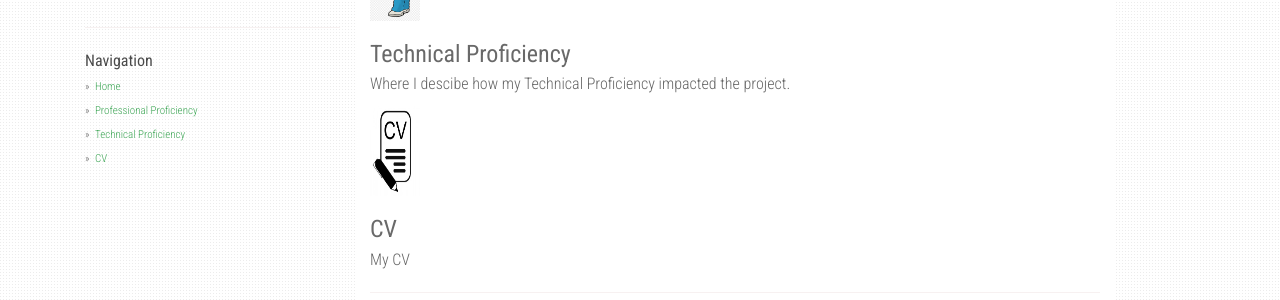
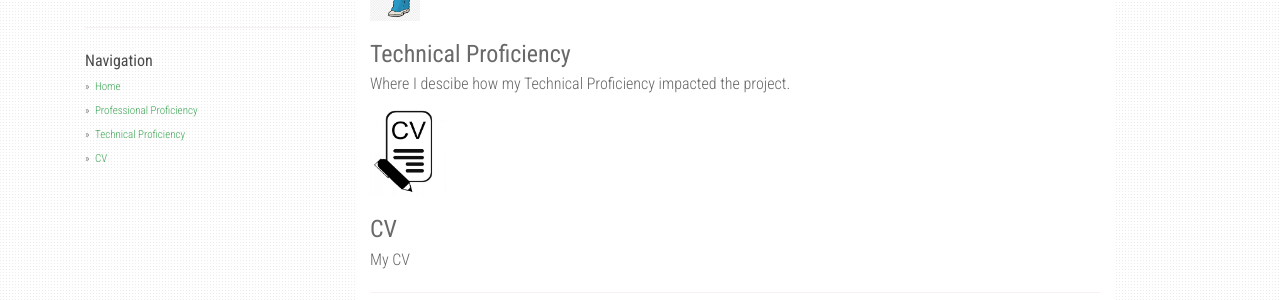
Before and after one commit to jimmayx/SoftwarePortfolio, a Jekyll site: the page built from index.html, in a window 1280 px wide. Shown: the part 334-634 px from the top of the page. Built offline with Jekyll 4.4.1, drawn with Linux system fonts in a browser that asks for light colours; nearby versions of some CDN libraries; library files that are not in the unit come from our copies; the list of posts is cut into pages by our own code.

Commit message:
Update index.html

```diff
--- a/index.html
+++ b/index.html
@@ -33,7 +33,7 @@ layout: default
 							<div class="6u">
 
 								<section>
-									<a href="Josh Sim CV.pdf" class="image featured"><img src="static/img/CV.jpg" alt="CV" width="50px" height="90px"/></a>
+									<a href="Josh Sim CV.pdf" class="image featured"><img src="static/img/CV.jpg" alt="CV" width="76px" height="90px"/></a>
 									<header>
 										<h3>CV</h3>
 									</header>
```
